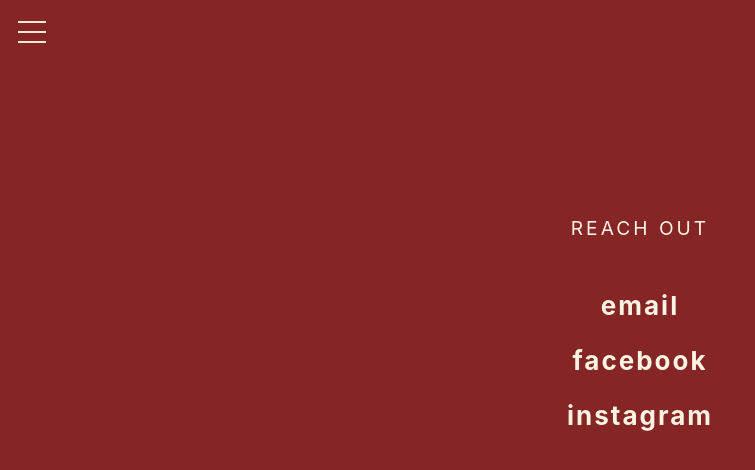
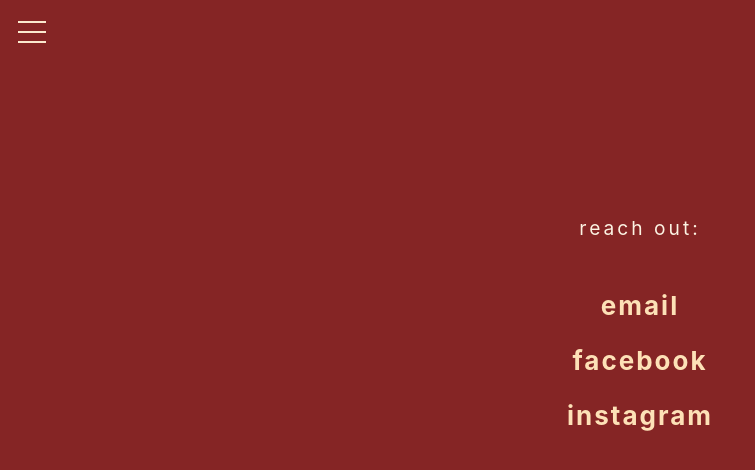
Before and after one commit to joannatomassoni/thetumblingwheels, a Gatsby site: page /contact in a window 1280 px wide. Shown: the whole page, without its empty margins (0-755 px from the left). Built offline with nearby package versions, Linux system fonts and the light colour scheme; Gatsby itself is replaced by a stand-in of ours; a web font is replaced by a local one.

Commit message:
Contact page styling

```diff
--- a/src/pages/contact.js
+++ b/src/pages/contact.js
@@ -6,7 +6,7 @@ const ContactPage = () => {
     return (
         <Layout>
             <p className={contactStyles.container}>
-                <p className={contactStyles.text}>Reach out</p>
+                <p className={contactStyles.text}>Reach out:</p>
                 <p><a href='mailto:thetumblingwheels@gmail.com' target='_blank' rel='noreferrer'>email</a></p>
                 <p><a href='https://www.facebook.com/thetumblingwheels'> facebook</a></p>
                 <p><a href='https://www.instagram.com/thetumblingwheels/'> instagram</a></p>
--- a/src/pages/contact.module.scss
+++ b/src/pages/contact.module.scss
@@ -15,15 +15,15 @@
   text-align: center;
   padding-bottom: 26px;
   font-size: 1.2rem;
-  text-transform: uppercase;
+  text-transform: lowercase;
   letter-spacing: 3px;
 }
 
 .container a {
   text-decoration: none;
   font-weight: 700;
-  color: inherit;
   letter-spacing: 2px;
+  color: #fde1b7;
 }
 
 .container a:hover {
```
